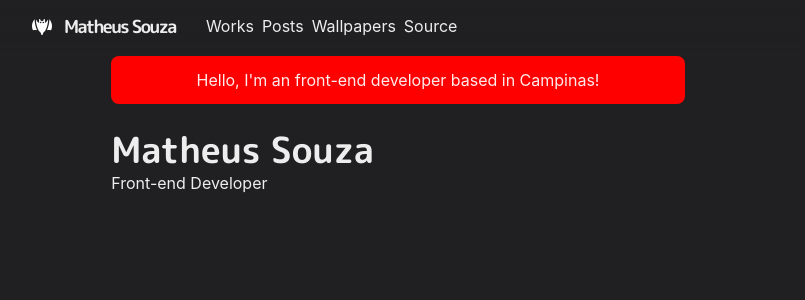
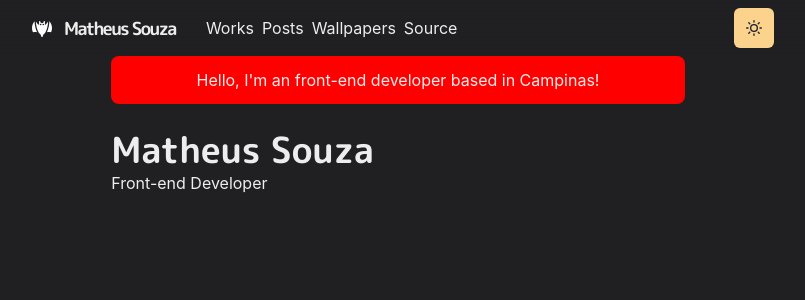
Before and after one commit to MthdeSouza/Nightwing, a Next.js app: page / in a window 1280 px wide. Shown: the top 300 px of the page, without its empty margins (242-1047 px from the left). Built offline with nearby package versions, Linux system fonts and the light colour scheme.

Commit message:
feat: theme toggle

```diff
--- a/components/navbar.js
+++ b/components/navbar.js
@@ -14,7 +14,7 @@
   IconButton,
   useColorModeValue
 } from '@chakra-ui/react'
-
+import ThemeToggleButton from './theme-toggle-button'
 import { HamburgerIcon } from '@chakra-ui/icons'
 
 const LinkItem = ({ href, path, children }) => {
@@ -87,6 +87,7 @@
         </Stack>
 
         <Box flex={1} align="right">
+          <ThemeToggleButton />
           <Box ml={2} display={{ base: 'inline-block', md: 'none' }}>
             <Menu>
               <MenuButton
--- /dev/null
+++ b/components/theme-toggle-button.js
@@ -0,0 +1,16 @@
+import { IconButton, useColorMode, useColorModeValue } from "@chakra-ui/react";
+import { SunIcon, MoonIcon } from "@chakra-ui/icons";
+
+const ThemeToggleButton = () => {
+  const { toggleColorMode } = useColorMode()
+
+  return (
+    <IconButton aria-label="Toggle Theme"
+      colorScheme={useColorModeValue('purple', 'orange')}
+      icon={useColorModeValue(<MoonIcon />, <SunIcon />)}
+      onClick={toggleColorMode}
+    />
+  )
+}
+
+export default ThemeToggleButton
```
